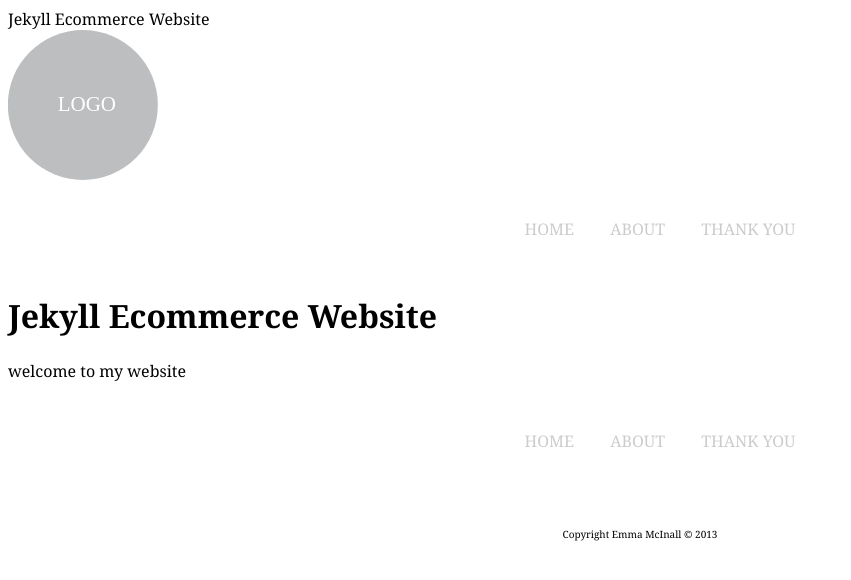
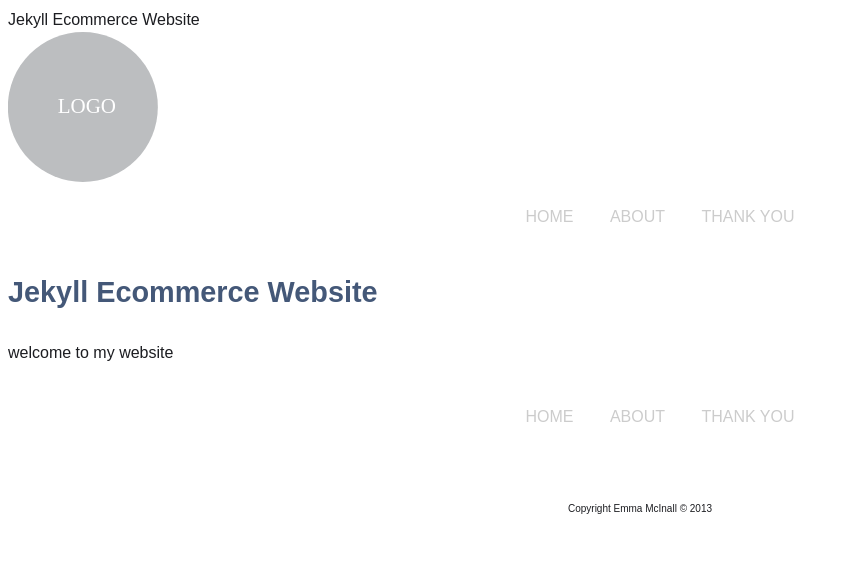
Before and after one commit to mcin0244/jekyll-ecommerce-website, a Jekyll site: the page built from index.html, in a window 1280 px wide. Shown: the top 580 px of the page, without its empty margins (0-851 px from the left). Built offline with Jekyll 4.4.1, drawn with Linux system fonts in a browser that asks for light colours; Markdown is read by kramdown in place of the engine named in the settings.

Commit message:
Adding typography css

```diff
--- a/_layouts/default.html
+++ b/_layouts/default.html
@@ -4,6 +4,7 @@
 	<meta charset="utf-8"
 	<title>Jekyll Ecommerce Website</title>
 	<link href="{{site.baseurl}}/css/common.css" rel="stylesheet">
+	<link href="{{site.baseurl}}/css/typography.css" rel="stylesheet">
 	<link href="{{site.baseurl}}/css/nav.css" rel="stylesheet">
 	<link href="{{site.baseurl}}/css/header.css" rel="stylesheet">
 	<link href="{{site.baseurl}}/css/footer.css" rel="stylesheet">
--- /dev/null
+++ b/css/typography.css
@@ -0,0 +1,138 @@
+/*
+#1C1D21 / rgb(28,29,33) - Navy/Black
+#31353D / rgb(49, 53, 61) - Blue/Gray
+#445878 / rgb(68, 88, 120) - Blue
+#92CDCF / rgb(146, 205, 207) - Light Blue/Teal
+#EEEFF7 / rgb(238, 239, 247) - Off white
+*/
+@charset "UTF-8";
+/* CSS Document */
+
+html{
+	font: normal 100%/1.5 'Source Sans Pro', sans-serif; /* 16px/24px */;
+	color: #1C1D21;
+}
+
+::selection{
+	background-color: #445878;
+	color: #fff;
+}
+
+a,
+a:link {
+	color: #445878;
+	text-decoration: none;
+	transition: all 200ms linear;
+}
+
+a:visited {
+	color: #445878;
+	border-bottom: #445878;
+}
+
+a:hover,
+a:focus,
+a:active {
+	color: #92CDCF;
+	border-bottom: #92CDCF;
+}
+
+.yotta {
+	font-size: 0.889rem;
+	line-height: 1.315;
+}
+
+.zetta {
+	font-size: 2.027rem;
+	line-height: 1.4798;
+}
+
+
+h1, h2, h3, h4, h5, h6,
+p, ul, ol, dl,
+blockhead, table {
+margin: 0 0 1.5rem;
+}
+
+h1, .exa {
+	font-family: 'Oxygen', sans-serif;
+	color: #445878;
+	font-size: 1.802rem;
+	line-height: 1.6648;
+}
+
+h2, .peta {
+	font-family: 'Oxygen', sans-serif;
+	color: #445878;
+	font-size: 1.602rem;
+	line-height: 1.8729;
+}
+
+h3, .tera {
+	font-family: 'Oxygen', sans-serif;
+	color: #445878;
+	font-size: 1.424rem;
+	line-height: 1.0535;
+}
+
+h4, .giga {
+	font-family: 'Oxygen', sans-serif;
+	color: #445878;
+	font-size: 1.266rem;
+	line-height: 1.1852;
+}
+
+h5, .mega {
+	font-family: 'Oxygen', sans-serif;
+	color: #445878;
+	font-size: 1.125rem;
+	line-height: 1.3333;
+}
+
+h6, .kilo {
+	font-family: 'Oxygen', sans-serif;
+	color: #445878;
+	font-size: 1rem;
+	line-height: 1.5000;
+}
+
+small, .milli {
+	font-size: 0.889rem;
+	line-height: 1.6875;
+}
+
+.micro {
+	font-size: 0.79rem;
+	line-height: 1.8984;
+}
+
+ul {
+	list-style-type: none;
+	color: #31353D;
+}
+
+ul li{
+	position: relative;
+	color: #ccc;
+}
+
+ul li:before {
+	content:"";
+	color: #31353D;
+	position: absolute;
+	left: -1.3em;
+}
+
+table th {
+	font-family: 'Oxygen', sans-serif;
+	color: #445878;
+}
+
+table td {
+	font-family: 'Source Sans Pro', sans-serif;
+	color: #31353D;
+}
+
+table tr:nth-child(even){
+	background-color: #EEEFF7;
+}
```
